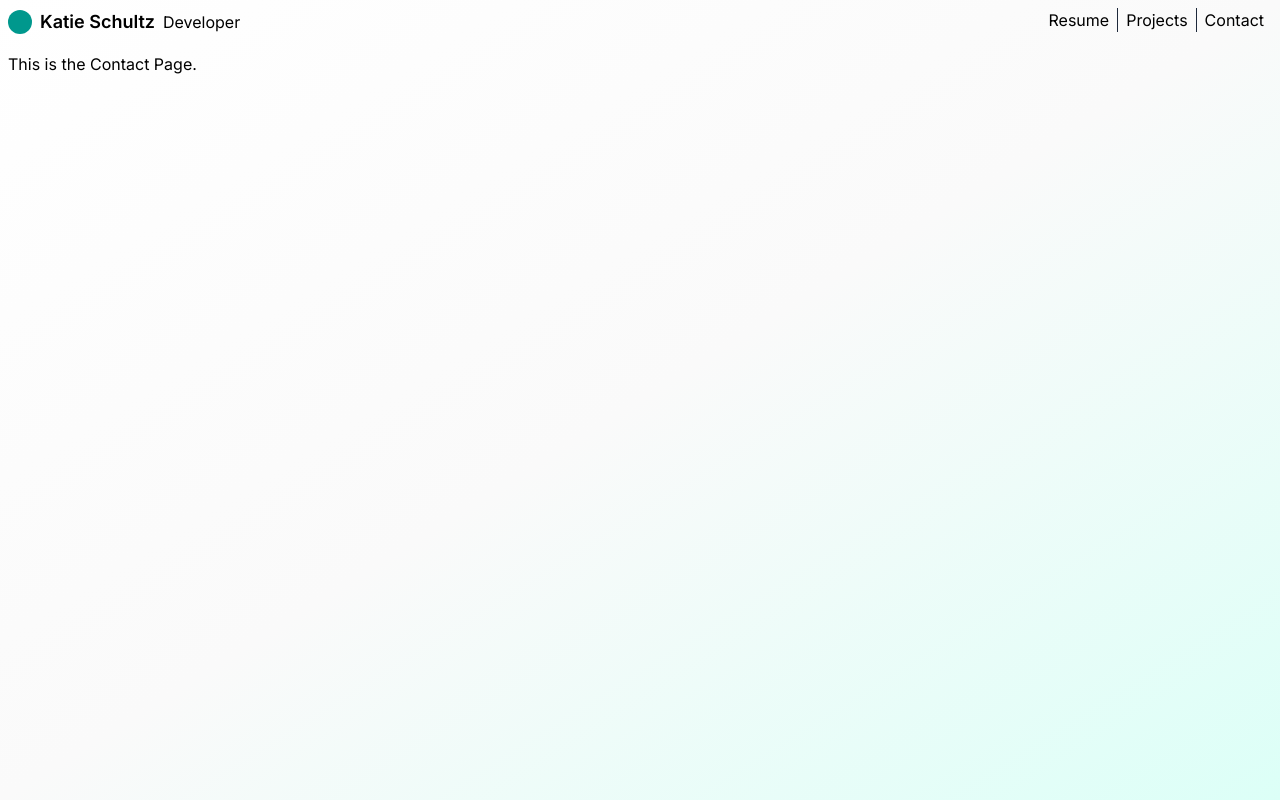
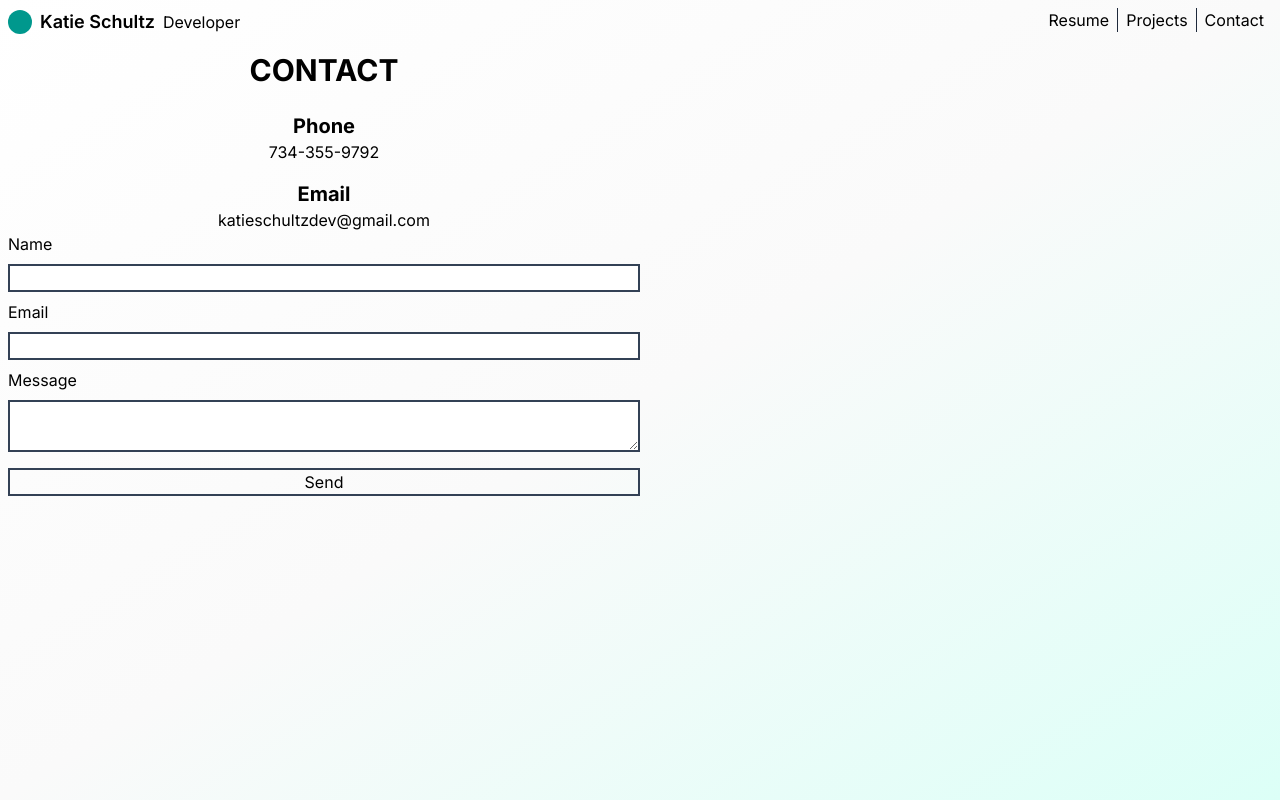
Before and after one commit to KatSchultz/portfolio, a Next.js app: page /contact in a window 1280 px wide. Built offline with nearby package versions, Linux system fonts and the light colour scheme.

Commit message:
added email functionality

```diff
--- a/package.json
+++ b/package.json
@@ -9,6 +9,7 @@
     "lint": "next lint"
   },
   "dependencies": {
+    "@emailjs/browser": "^3.11.0",
     "@types/node": "20.3.3",
     "@types/react": "18.2.14",
     "@types/react-dom": "18.2.6",
--- /dev/null
+++ b/src/app/components/ContactForm/ContactForm.tsx
@@ -0,0 +1,54 @@
+import React, { FormEvent, useRef } from "react";
+import emailjs from "@emailjs/browser";
+
+export default function ContactForm() {
+  const form = useRef(null);
+
+  const sendEmail = (e: FormEvent) => {
+    e.preventDefault();
+
+    if (form.current) {
+      emailjs
+        .sendForm(
+          "service_xvk06y5",
+          "template_iqwfvfb",
+          form.current,
+          "KkDso4WOZLLM3b9if"
+        )
+        .then(
+          (result) => {
+            console.log(result.text);
+          },
+          (error) => {
+            console.log(error.text);
+          }
+        );
+    }
+  };
+  return (
+    <form ref={form} onSubmit={sendEmail} className="flex flex-col w-full">
+      <label>Name</label>
+      <input
+        type="text"
+        name="user_name"
+        className="border-2 border-slate-700 my-2 w-full"
+      />
+      <label>Email</label>
+      <input
+        type="email"
+        name="user_email"
+        className="border-2 border-slate-700 my-2 w-full"
+      />
+      <label>Message</label>
+      <textarea
+        name="message"
+        className="border-2 border-slate-700 my-2 w-full "
+      />
+      <input
+        type="submit"
+        value="Send"
+        className="border-2 border-slate-700 my-2"
+      />
+    </form>
+  );
+}
--- a/src/app/contact/page.tsx
+++ b/src/app/contact/page.tsx
@@ -1,5 +1,19 @@
+"use client";
+
 import React from "react";
+import ContactForm from "../components/ContactForm/ContactForm";
 
 export default function ContactPage() {
-  return <div>This is the Contact Page.</div>;
+  return (
+    <div className="flex items-center flex-col w-full md:w-1/2">
+      <h2 className="font-bold text-3xl mb-2">CONTACT</h2>
+      <div className="flex flex-col items-center md:max-w-3xl lg:max-w-5xl">
+        <h3 className="font-bold text-xl mt-4">Phone</h3>
+        <p>734-355-9792</p>
+        <h3 className="font-bold text-xl mt-4">Email</h3>
+        <p>katieschultzdev@gmail.com</p>
+      </div>
+      <ContactForm />
+    </div>
+  );
 }
```
Also changed, not shown: 1 other file (tests, documents, lock files or other folders).
